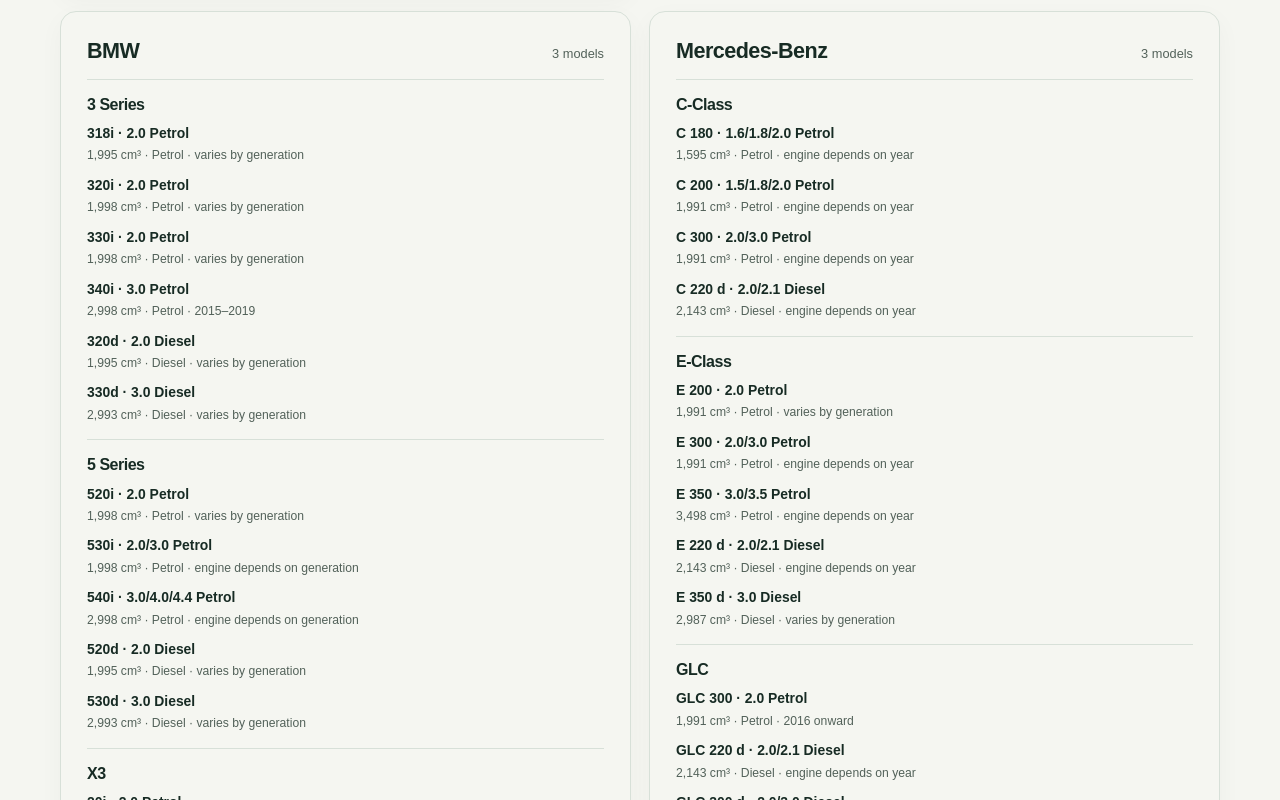
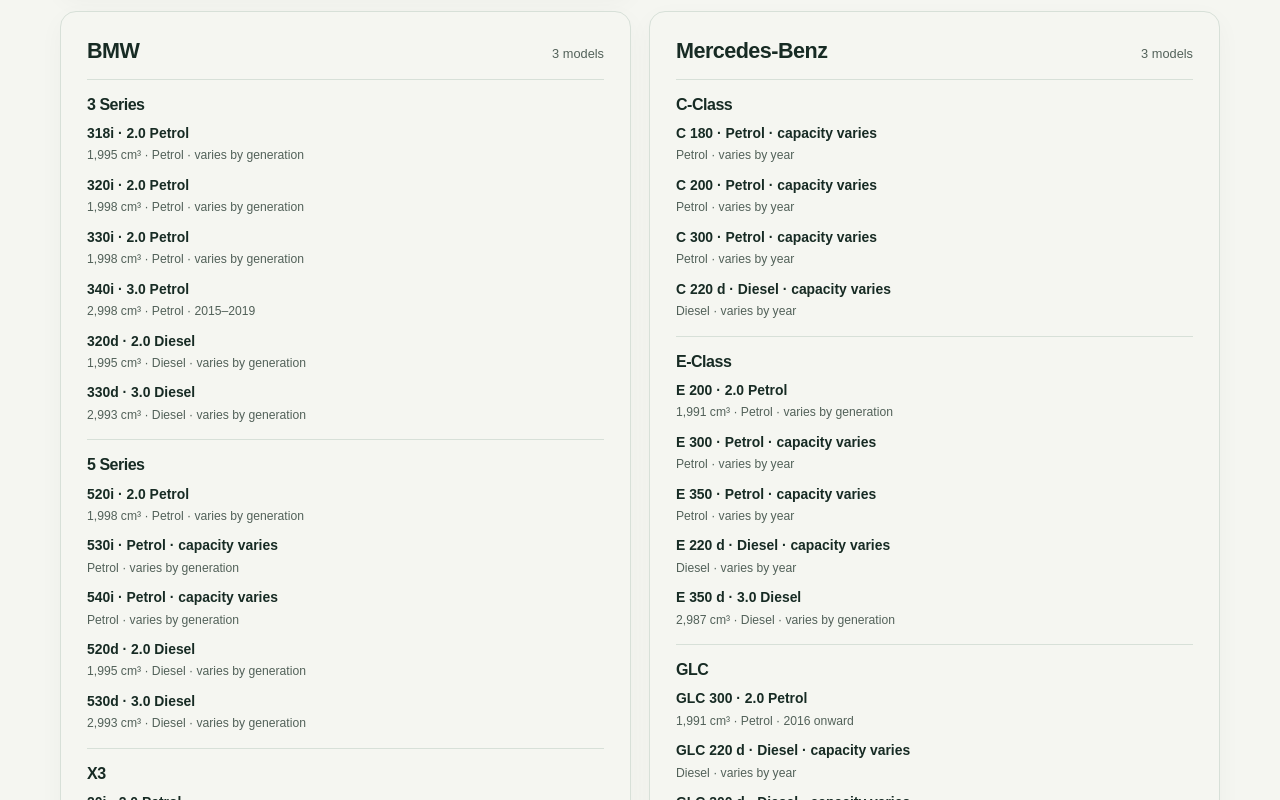
Before and after one commit to GIORGIO2032Q4E/portavero, a Next.js app: page /vehicles in a window 1280 px wide. Shown: the part 2220-3020 px from the top of the page. Built offline with nearby package versions, Linux system fonts and the light colour scheme; no server answers.

Commit message:
Remove ambiguous default engine sizes

```diff
--- a/src/data/vehicle-catalog.ts
+++ b/src/data/vehicle-catalog.ts
@@ -86,36 +86,36 @@ export const vehicleCatalog: VehicleMake[] = [
     ] },
     { name: "5 Series", engines: [
       e("bmw-520i", "520i · 2.0 Petrol", 1998, "Petrol", "varies by generation"),
-      e("bmw-530i", "530i · 2.0/3.0 Petrol", 1998, "Petrol", "engine depends on generation"),
-      e("bmw-540i", "540i · 3.0/4.0/4.4 Petrol", 2998, "Petrol", "engine depends on generation"),
+      e("bmw-530i", "530i · Petrol · capacity varies", 0, "Petrol", "varies by generation", "Enter the exact engine capacity from the vehicle documents before using the estimate."),
+      e("bmw-540i", "540i · Petrol · capacity varies", 0, "Petrol", "varies by generation", "Enter the exact engine capacity from the vehicle documents before using the estimate."),
       e("bmw-520d", "520d · 2.0 Diesel", 1995, "Diesel", "varies by generation"),
       e("bmw-530d", "530d · 3.0 Diesel", 2993, "Diesel", "varies by generation"),
     ] },
     { name: "X3", engines: [
       e("bmw-x3-20i", "20i · 2.0 Petrol", 1998, "Petrol", "varies by generation"),
-      e("bmw-x3-30i", "30i · 2.0/3.0 Petrol", 1998, "Petrol", "engine depends on generation"),
+      e("bmw-x3-30i", "30i · Petrol · capacity varies", 0, "Petrol", "varies by generation", "Enter the exact engine capacity from the vehicle documents before using the estimate."),
       e("bmw-x3-20d", "20d · 2.0 Diesel", 1995, "Diesel", "varies by generation"),
       e("bmw-x3-30d", "30d · 3.0 Diesel", 2993, "Diesel", "varies by generation"),
       ] }
   ]},
   { name: "Mercedes-Benz", models: [
     { name: "C-Class", engines: [
-      e("mb-c180", "C 180 · 1.6/1.8/2.0 Petrol", 1595, "Petrol", "engine depends on year"),
-      e("mb-c200", "C 200 · 1.5/1.8/2.0 Petrol", 1991, "Petrol", "engine depends on year"),
-      e("mb-c300", "C 300 · 2.0/3.0 Petrol", 1991, "Petrol", "engine depends on year"),
-      e("mb-c220d", "C 220 d · 2.0/2.1 Diesel", 2143, "Diesel", "engine depends on year"),
+      e("mb-c180", "C 180 · Petrol · capacity varies", 0, "Petrol", "varies by year", "Enter the exact engine capacity from the vehicle documents before using the estimate."),
+      e("mb-c200", "C 200 · Petrol · capacity varies", 0, "Petrol", "varies by year", "Enter the exact engine capacity from the vehicle documents before using the estimate."),
+      e("mb-c300", "C 300 · Petrol · capacity varies", 0, "Petrol", "varies by year", "Enter the exact engine capacity from the vehicle documents before using the estimate."),
+      e("mb-c220d", "C 220 d · Diesel · capacity varies", 0, "Diesel", "varies by year", "Enter the exact engine capacity from the vehicle documents before using the estimate."),
     ] },
     { name: "E-Class", engines: [
       e("mb-e200", "E 200 · 2.0 Petrol", 1991, "Petrol", "varies by generation"),
-      e("mb-e300", "E 300 · 2.0/3.0 Petrol", 1991, "Petrol", "engine depends on year"),
-      e("mb-e350", "E 350 · 3.0/3.5 Petrol", 3498, "Petrol", "engine depends on year"),
-      e("mb-e220d", "E 220 d · 2.0/2.1 Diesel", 2143, "Diesel", "engine depends on year"),
+      e("mb-e300", "E 300 · Petrol · capacity varies", 0, "Petrol", "varies by year", "Enter the exact engine capacity from the vehicle documents before using the estimate."),
+      e("mb-e350", "E 350 · Petrol · capacity varies", 0, "Petrol", "varies by year", "Enter the exact engine capacity from the vehicle documents before using the estimate."),
+      e("mb-e220d", "E 220 d · Diesel · capacity varies", 0, "Diesel", "varies by year", "Enter the exact engine capacity from the vehicle documents before using the estimate."),
       e("mb-e350d", "E 350 d · 3.0 Diesel", 2987, "Diesel", "varies by generation"),
     ] },
     { name: "GLC", engines: [
       e("mb-glc300", "GLC 300 · 2.0 Petrol", 1991, "Petrol", "2016 onward"),
-      e("mb-glc220d", "GLC 220 d · 2.0/2.1 Diesel", 2143, "Diesel", "engine depends on year"),
-      e("mb-glc300d", "GLC 300 d · 2.0/3.0 Diesel", 1950, "Diesel", "engine depends on year"),
+      e("mb-glc220d", "GLC 220 d · Diesel · capacity varies", 0, "Diesel", "varies by year", "Enter the exact engine capacity from the vehicle documents before using the estimate."),
+      e("mb-glc300d", "GLC 300 d · Diesel · capacity varies", 0, "Diesel", "varies by year", "Enter the exact engine capacity from the vehicle documents before using the estimate."),
       ] }
   ]},
   { name: "Volkswagen", models: [
@@ -224,7 +224,7 @@ export const vehicleCatalog: VehicleMake[] = [
       e("nis-x-15t", "1.5 VC-Turbo", 1497, "Petrol", "selected recent models"),
     ] },
     { name: "Leaf", engines: [
-      e("nis-leaf-ev", "Electric motor", 0, "Electric", "all generations", "Electric vehicles need the official tax calculator; this estimator does not calculate EV rules."),
+      e("nis-leaf-ev", "Electric motor", 0, "Electric", "all generations", "A limited electric-vehicle estimate is included; confirm the current treatment and vehicle classification with the Revenue Service."),
       ] }
   ]},
   { name: "Mazda", models: [
@@ -444,10 +444,10 @@ export const vehicleCatalog: VehicleMake[] = [
   ]},
   { name: "Tesla", models: [
     { name: "Model 3", engines: [
-      e("tesla-m3-ev", "Electric motor", 0, "Electric", "all generations", "Electric vehicles need the official tax calculator; this estimator does not calculate EV rules."),
+      e("tesla-m3-ev", "Electric motor", 0, "Electric", "all generations", "A limited electric-vehicle estimate is included; confirm the current treatment and vehicle classification with the Revenue Service."),
     ] },
     { name: "Model Y", engines: [
-      e("tesla-my-ev", "Electric motor", 0, "Electric", "all generations", "Electric vehicles need the official tax calculator; this estimator does not calculate EV rules."),
+      e("tesla-my-ev", "Electric motor", 0, "Electric", "all generations", "A limited electric-vehicle estimate is included; confirm the current treatment and vehicle classification with the Revenue Service."),
       ] }
   ]}
 ];
```
